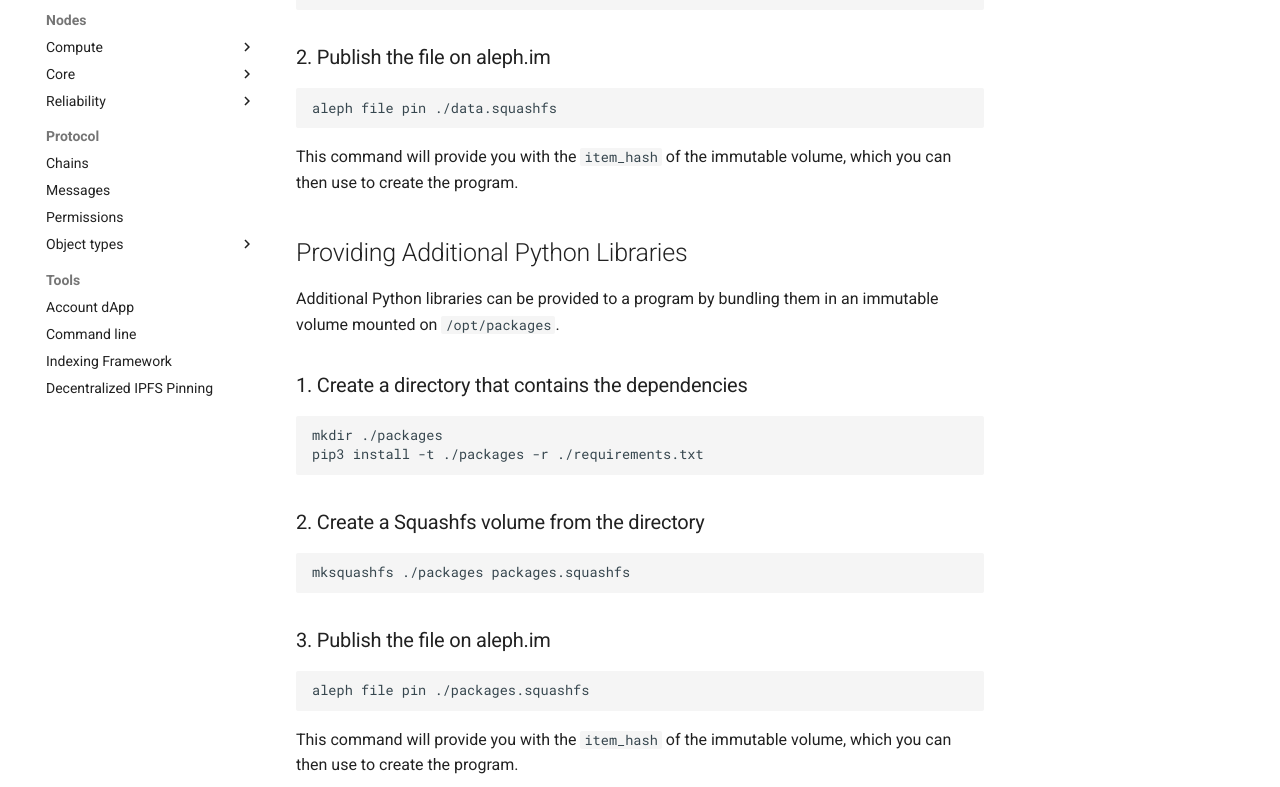
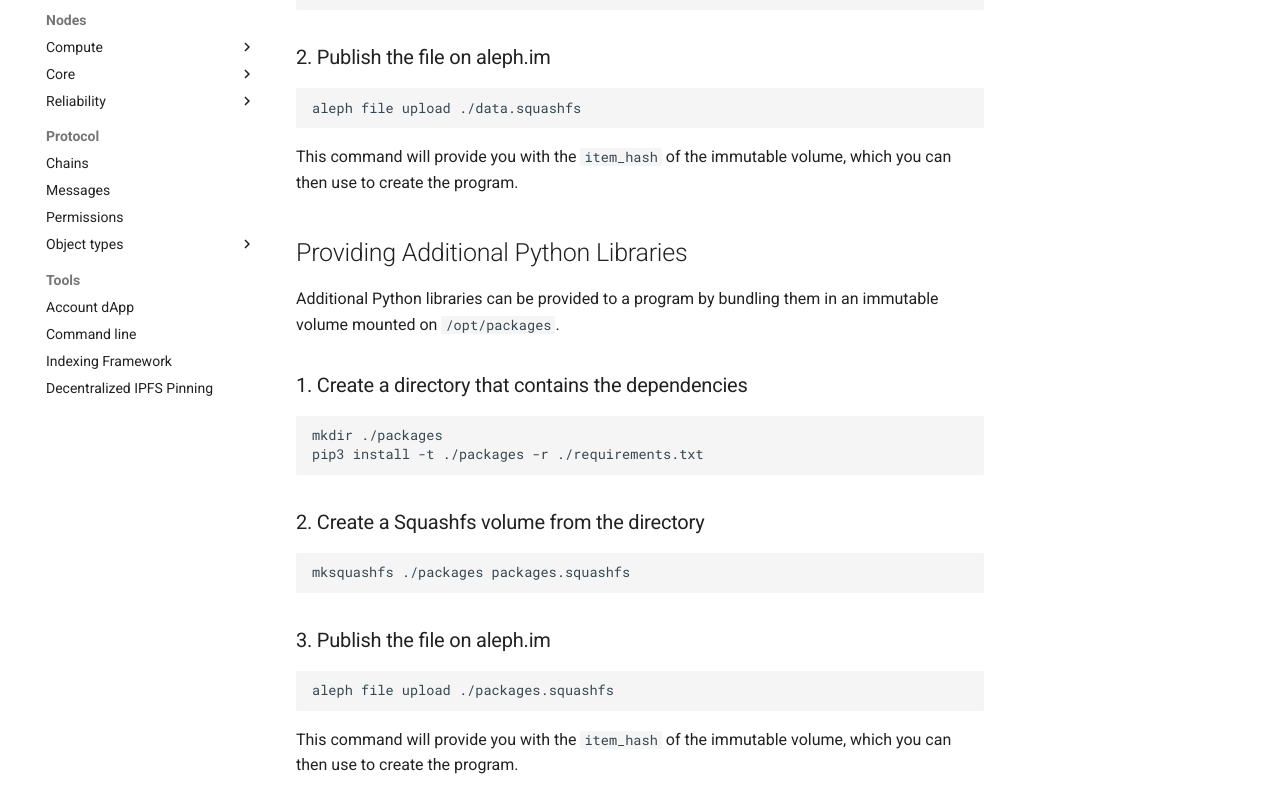
Before and after one commit to aleph-im/aleph-docs, an MkDocs documentation site: the page built from docs/computing/volumes/immutable.md, in a window 1280 px wide and 1400 px high, scrolled down 218 px. Shown: the part 554-1341 px from the top of the window. Built offline with MkDocs 1.6.1 and Material for MkDocs 9.7.7, drawn with Linux system fonts in a browser that asks for light colours; comment, search, counter and statistics services are not loaded.

Commit message:
Fix misleading file upload examples

````diff
--- a/docs/computing/volumes/immutable.md
+++ b/docs/computing/volumes/immutable.md
@@ -27,7 +27,7 @@
 ### 2. Publish the file on aleph.im
 
 ```shell
-aleph file pin ./data.squashfs
+aleph file upload ./data.squashfs
 ```
 
 This command will provide you with the `item_hash` of the immutable volume, which you can then use to create the
@@ -54,7 +54,7 @@
 ### 3. Publish the file on aleph.im
 
 ```shell
-aleph file pin ./packages.squashfs
+aleph file upload ./packages.squashfs
 ```
 
 This command will provide you with the `item_hash` of the immutable volume, which you can then use to create the
````
